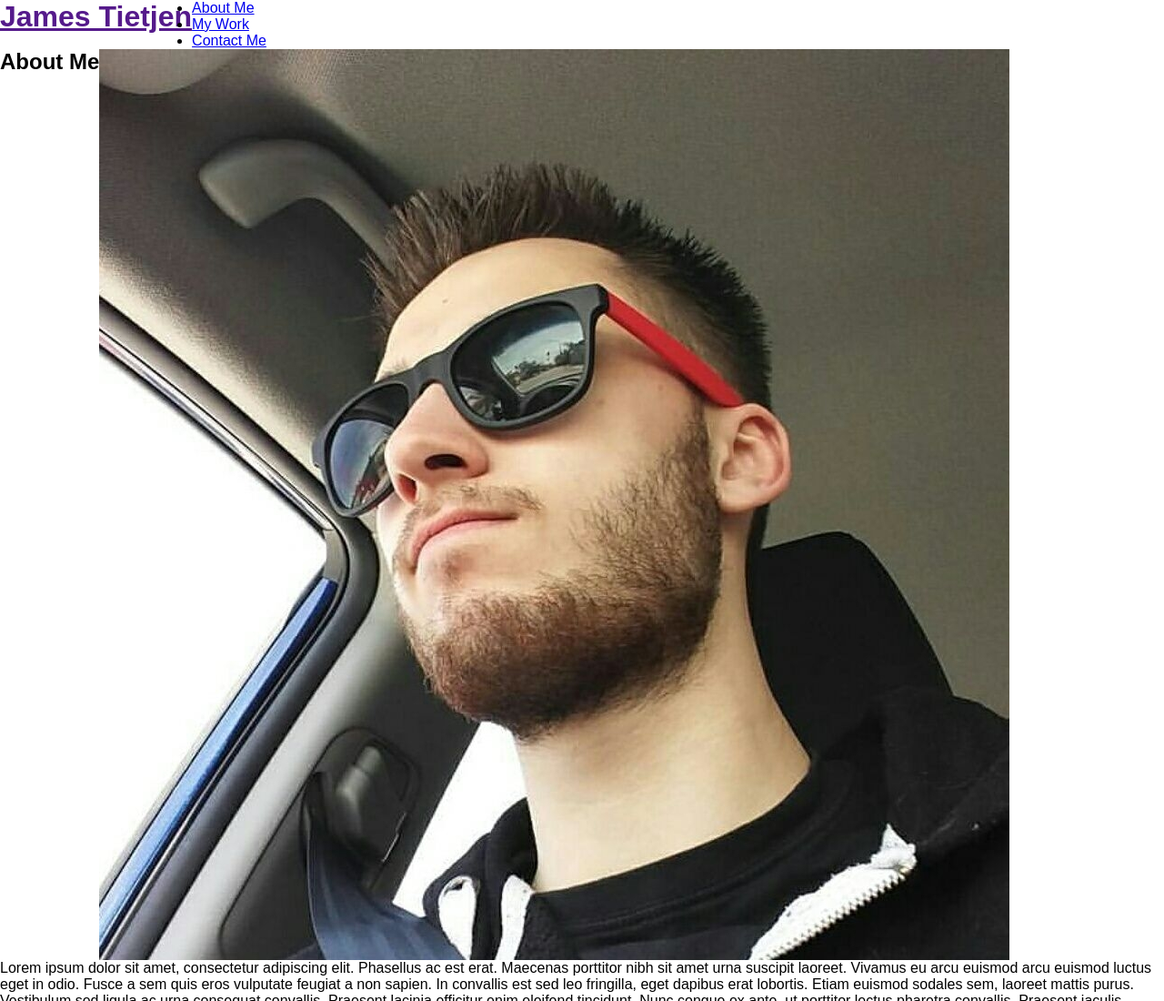
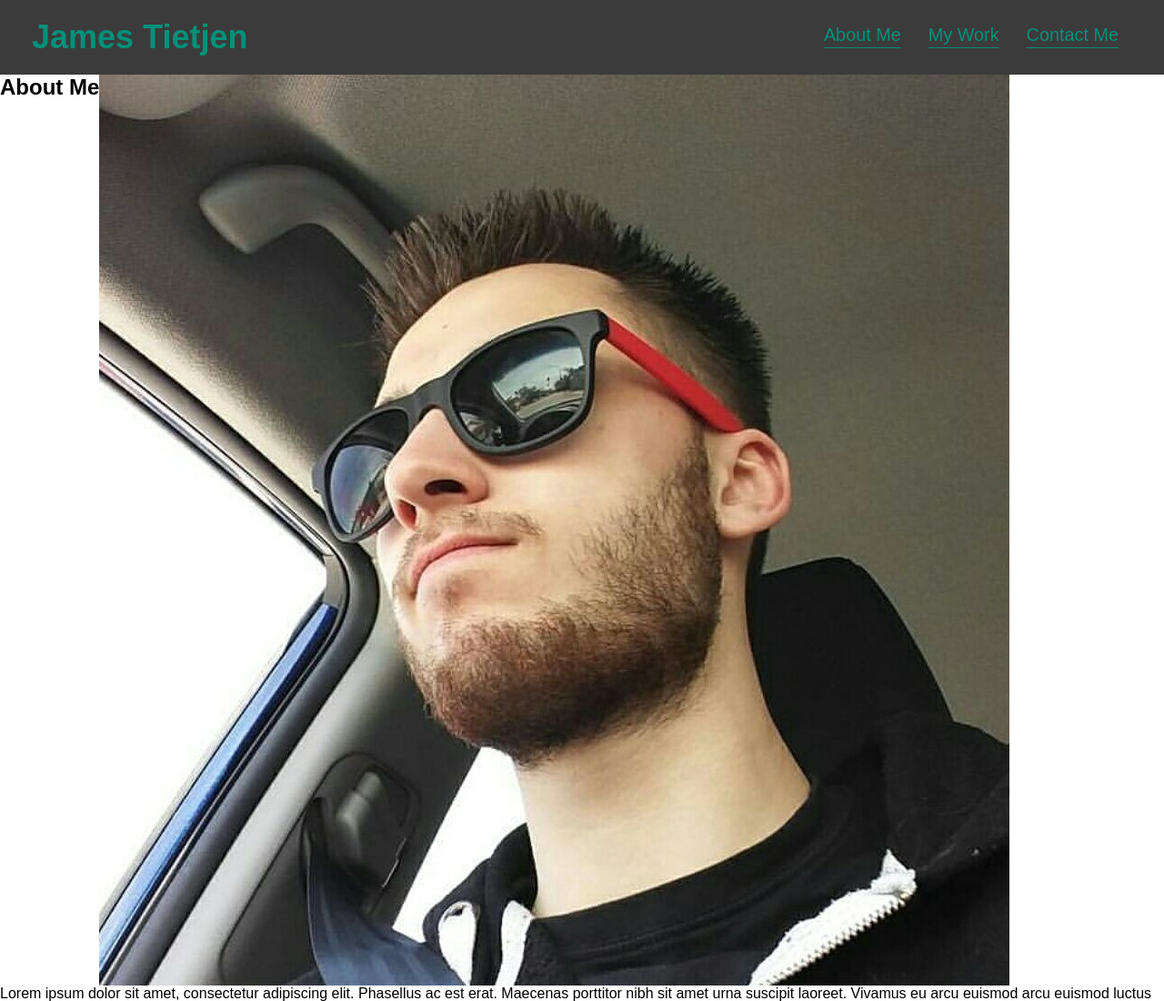
Before and after one commit to MrPhuzzles/James-Tietjen-Portfolio, a plain HTML site: page index.html in a window 1280 px wide. Shown: the top 1100 px of the page at 91% size. Drawn offline with Linux system fonts and the light colour scheme.

Commit message:
Adjusted flexbox for appropriate spacing and styled elements with color and decorations.

```diff
--- a/assets/css/styles.css
+++ b/assets/css/styles.css
@@ -15,6 +15,40 @@ body {
 header {
     display: flex;
     flex-wrap: wrap;
+    justify-content: space-between;
+    padding: 20px 35px;
+    background-color: #3b3b3b;
+}
+
+header h1 {
+    font-weight: bold;
+    font-size: 36px;
+    margin: 0;
+}
+
+header a {
+    text-decoration: none;
+    color: #009079;
+}
+
+header nav {
+    margin: 7px 0;
+}
+
+header nav ul {
+    display: flex;
+    flex-wrap: wrap;
+    justify-content: space-between;
+    align-items: center;
+    list-style: none;
+}
+
+header nav ul li a {
+    padding: 10px 15px;
+    font-weight: lighter;
+    font-size: 1.55vw;
+    text-decoration: underline;
+    text-underline-offset: 7px;
 }
 
 /* HEADER STYLES END */
```
